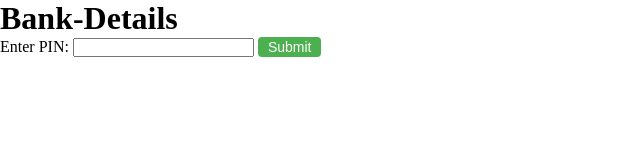
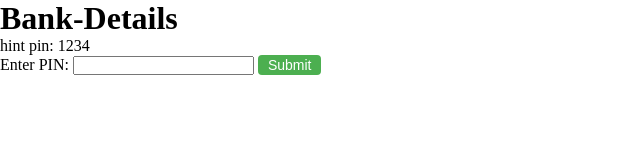
Before and after one commit to sowjanyamadugula/jsworks, a plain HTML site: page transaction-page/main.html in a window 1280 px wide. Shown: the whole page, without its empty margins (0-640 px from the left). Drawn offline with Linux system fonts and the light colour scheme.

Commit message:
main.html

```diff
--- a/transaction-page/main.html
+++ b/transaction-page/main.html
@@ -84,6 +84,7 @@
 <body>
    <div>
     <h1>Bank-Details</h1>
+       <p>hint pin: 1234</p>
    <label for="pinInput">Enter PIN:</label>
    <input type="password" id="pin" maxlength="4">
    <button onclick="accessdetails()">Submit</button>
```
